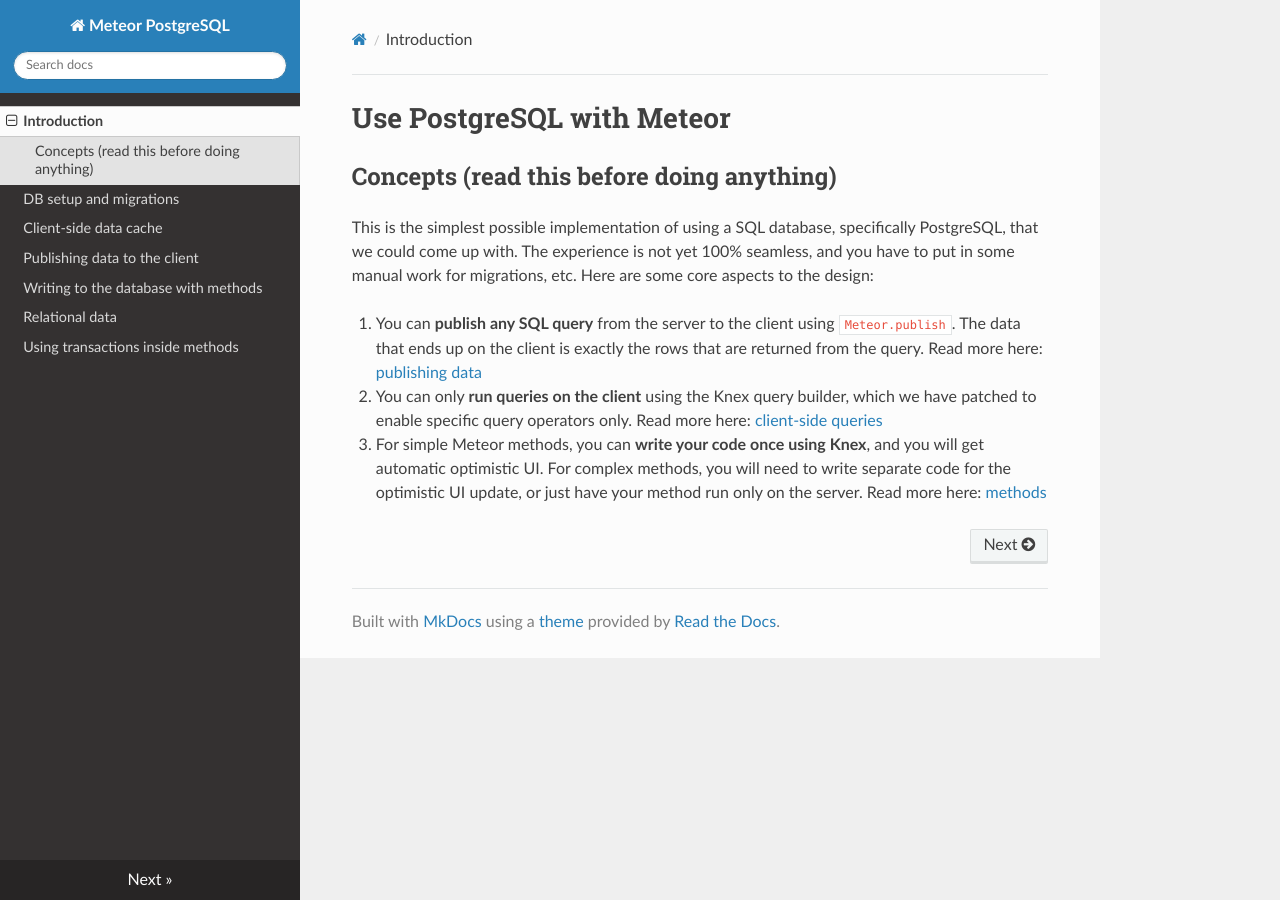
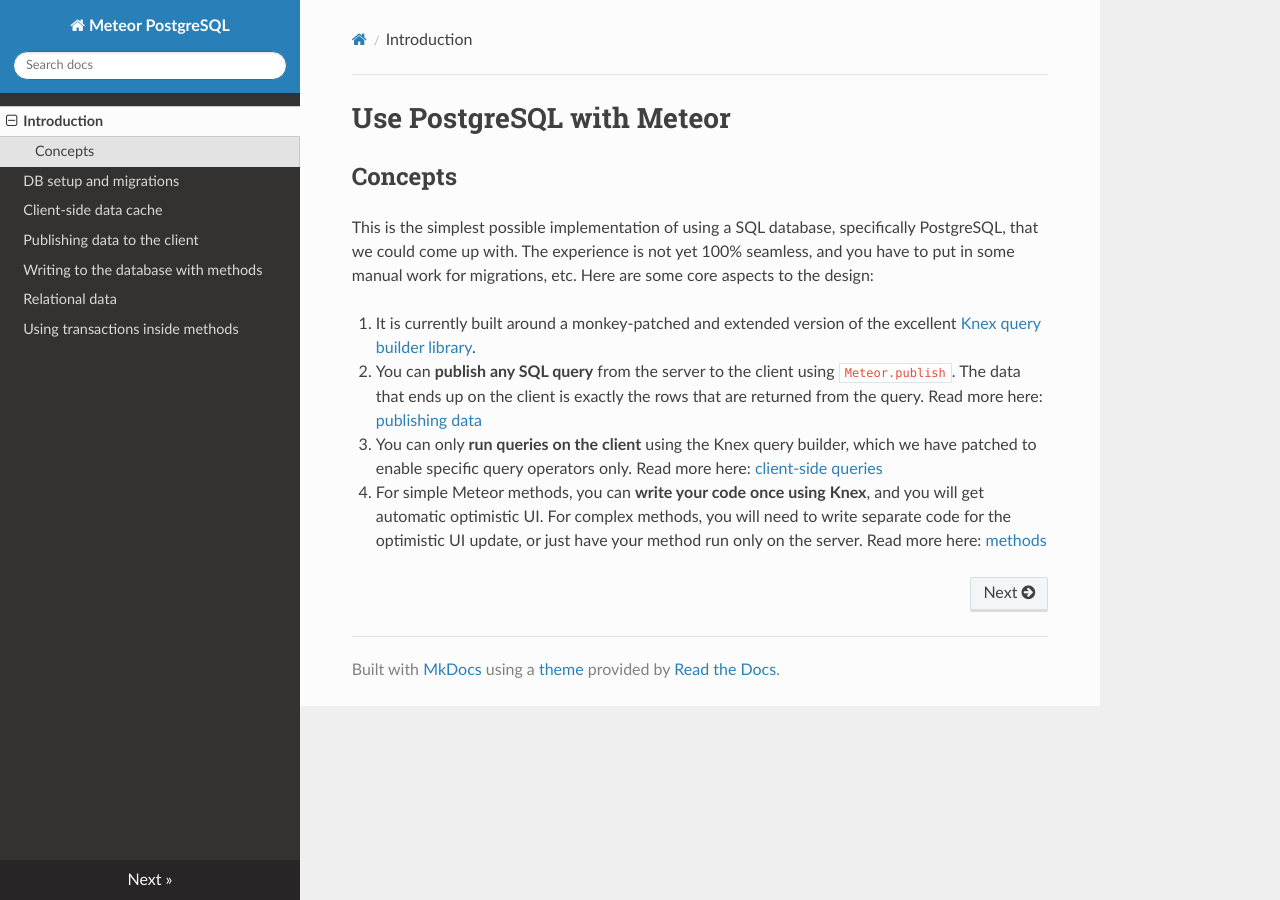
Before and after one commit to meteor/postgres-packages, an MkDocs documentation site: the page built from docs/index.md, in a window 1280 px wide. Built offline with MkDocs 1.6.1, drawn with Linux system fonts in a browser that asks for light colours; nearby versions of some CDN libraries; old or Windows-style settings are respelled for this version of MkDocs.

Commit message:
Add shoutout to Knex

```diff
--- a/docs/index.md
+++ b/docs/index.md
@@ -1,10 +1,11 @@
 # Use PostgreSQL with Meteor
 
 
-## Concepts (read this before doing anything)
+## Concepts
 
 This is the simplest possible implementation of using a SQL database, specifically PostgreSQL, that we could come up with. The experience is not yet 100% seamless, and you have to put in some manual work for migrations, etc. Here are some core aspects to the design:
 
+1. It is currently built around a monkey-patched and extended version of the excellent [Knex query builder library](http://knexjs.org/).
 1. You can **publish any SQL query** from the server to the client using `Meteor.publish`. The data that ends up on the client is exactly the rows that are returned from the query. Read more here: [publishing data](publish.md)
 1. You can only **run queries on the client** using the Knex query builder, which we have patched to enable specific query operators only. Read more here: [client-side queries](client.md)
 1. For simple Meteor methods, you can **write your code once using Knex**, and you will get automatic optimistic UI. For complex methods, you will need to write separate code for the optimistic UI update, or just have your method run only on the server. Read more here: [methods](methods.md)
```
